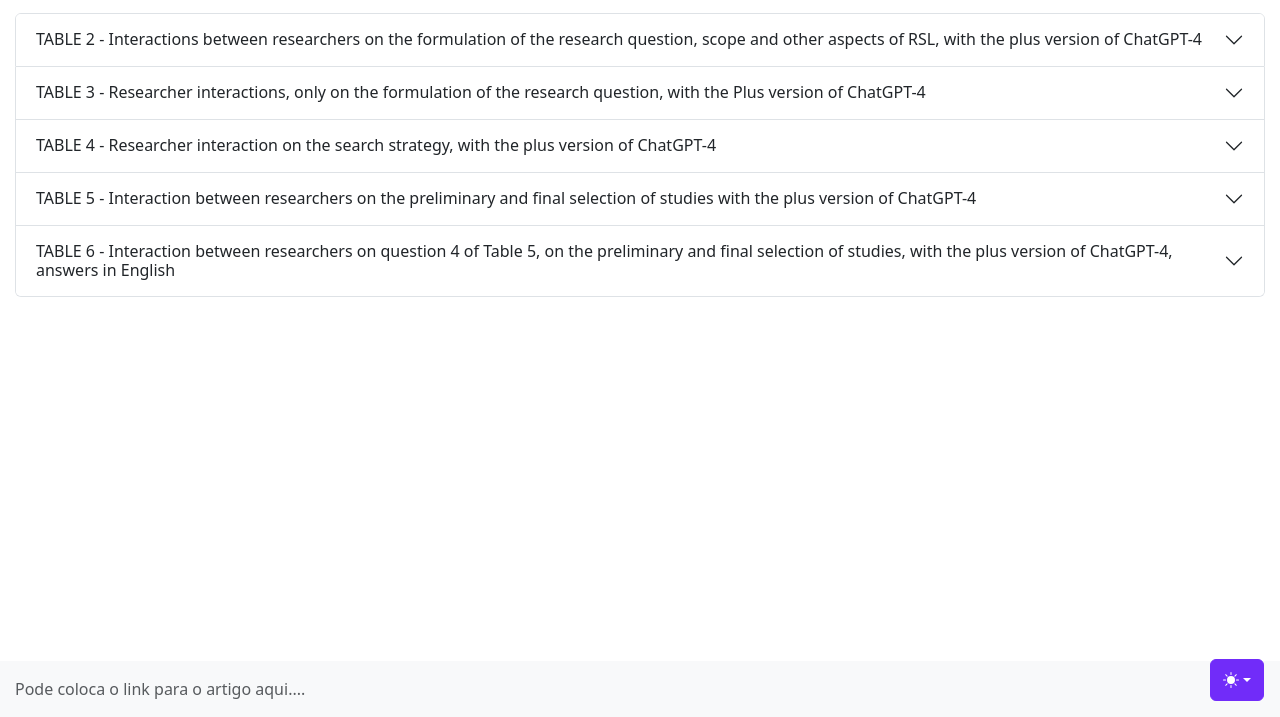
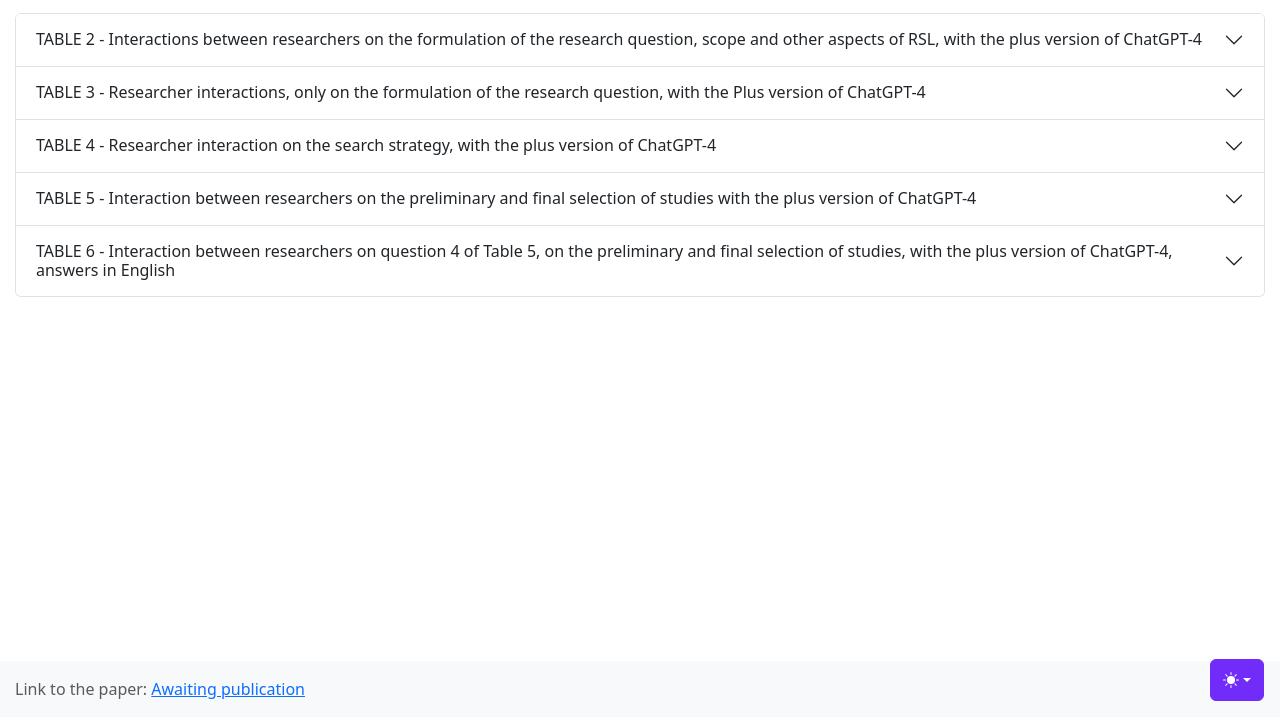
Before and after one commit to fbmarques/interactions, a plain HTML site: page index.html in a window 1280 px wide. Shown: the part 83-800 px from the top of the page. Drawn offline with Linux system fonts and the light colour scheme.

Commit message:
Update index.html

```diff
--- a/index.html
+++ b/index.html
@@ -805,7 +805,8 @@
 
 <footer class="footer mt-auto py-3 bg-body-tertiary">
   <div class="container">
-    <span class="text-body-secondary">Pode coloca o link para o artigo aqui....
+    <span class="text-body-secondary">Link to the paper:
+      <a href="#">Awaiting publication</a>
   </div>
 </footer>
 <script src="bootstrap.min.js" ></script>
```
